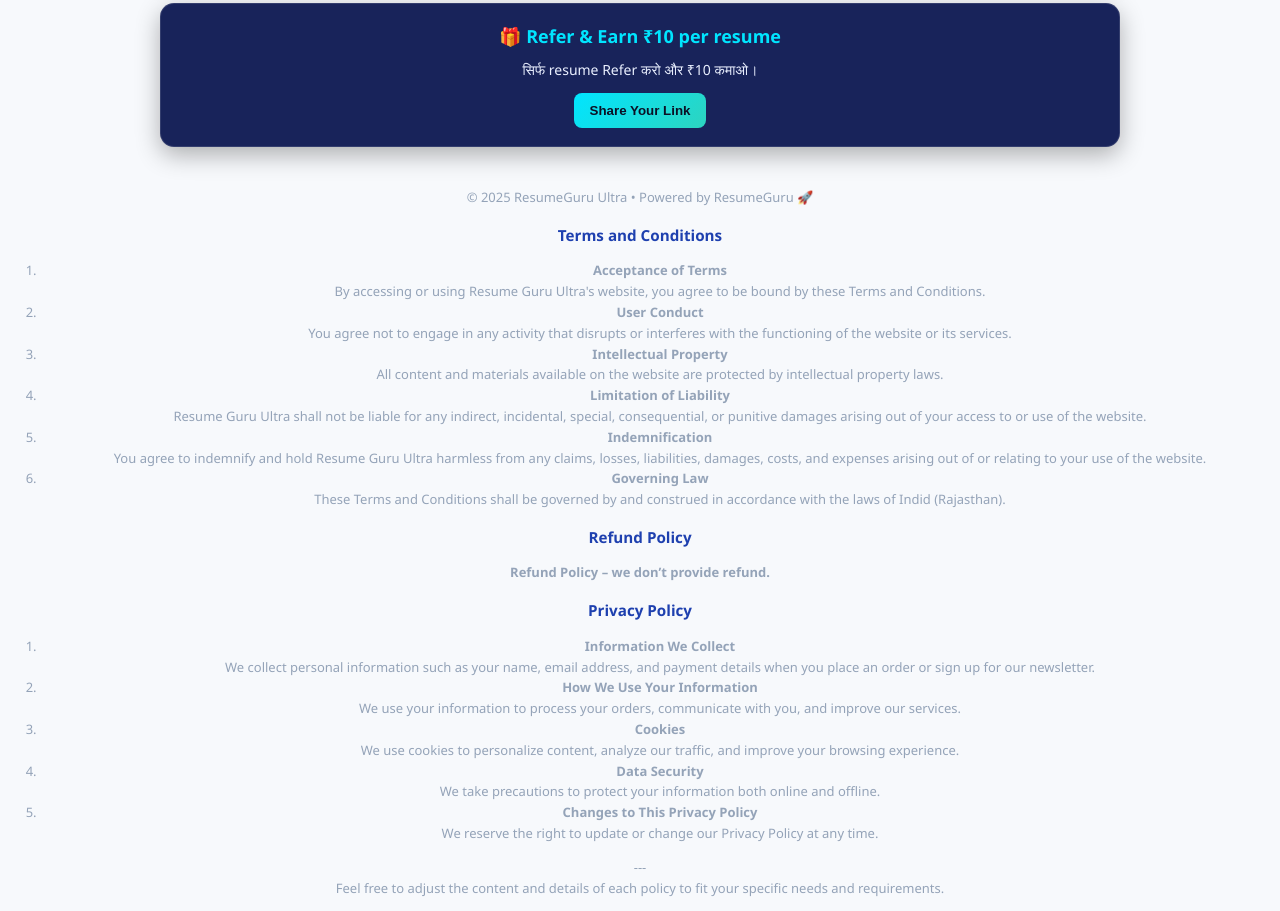
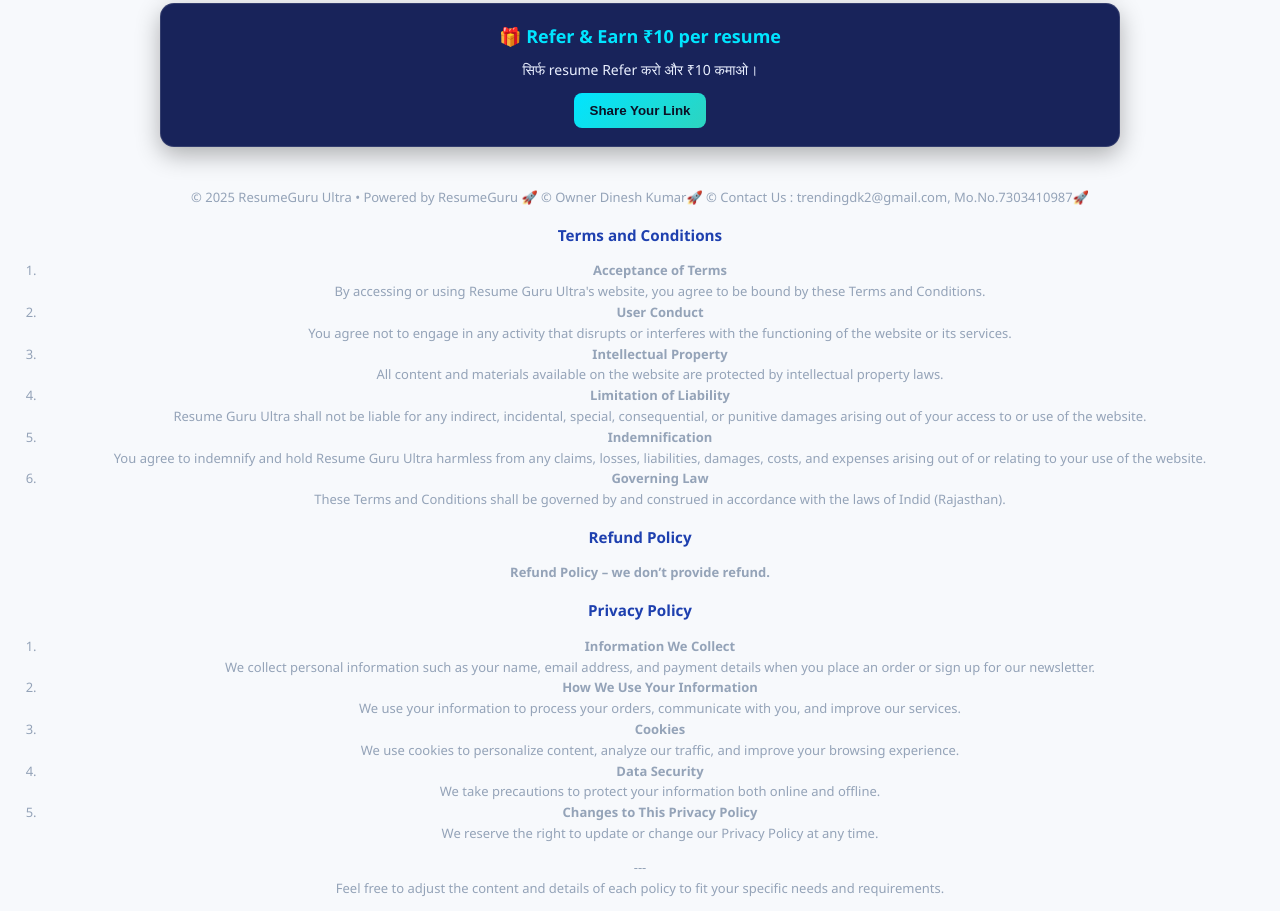
Before and after one commit to Dinesh9529/ResumeGuru, a website: page index.html in a window 1280 px wide. Shown: the part 3490-4401 px from the top of the page. Drawn offline with nearby package versions, Linux system fonts and the light colour scheme; a script that the page names is missing.

Commit message:
Update index.html

```diff
--- a/index.html
+++ b/index.html
@@ -1947,6 +1947,8 @@
   </div>
   <div class="footer">
  © 2025 ResumeGuru Ultra • Powered by ResumeGuru 🚀
+ © Owner Dinesh Kumar🚀
+ © Contact Us : trendingdk2@gmail.com, Mo.No.7303410987🚀
 
 
 
```
